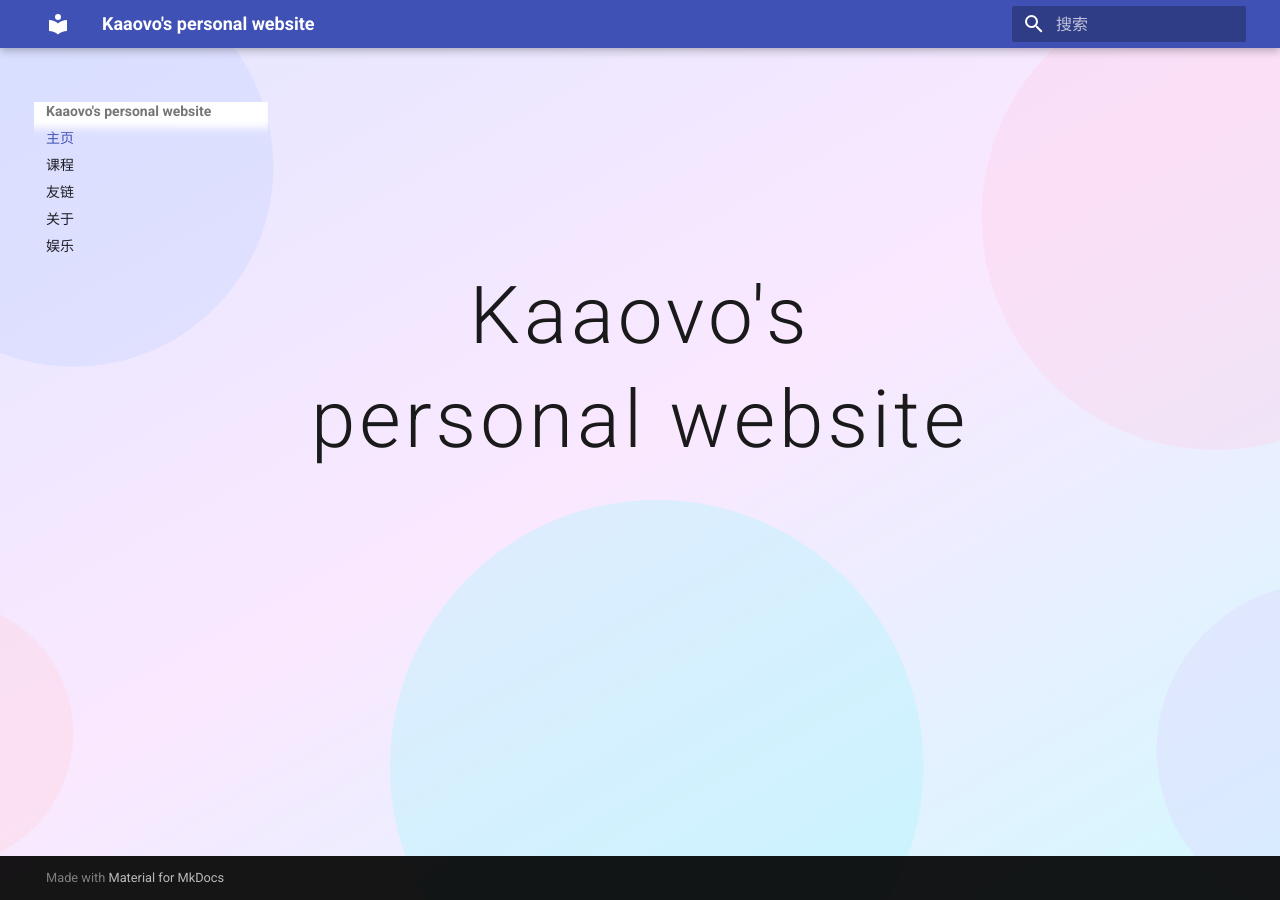
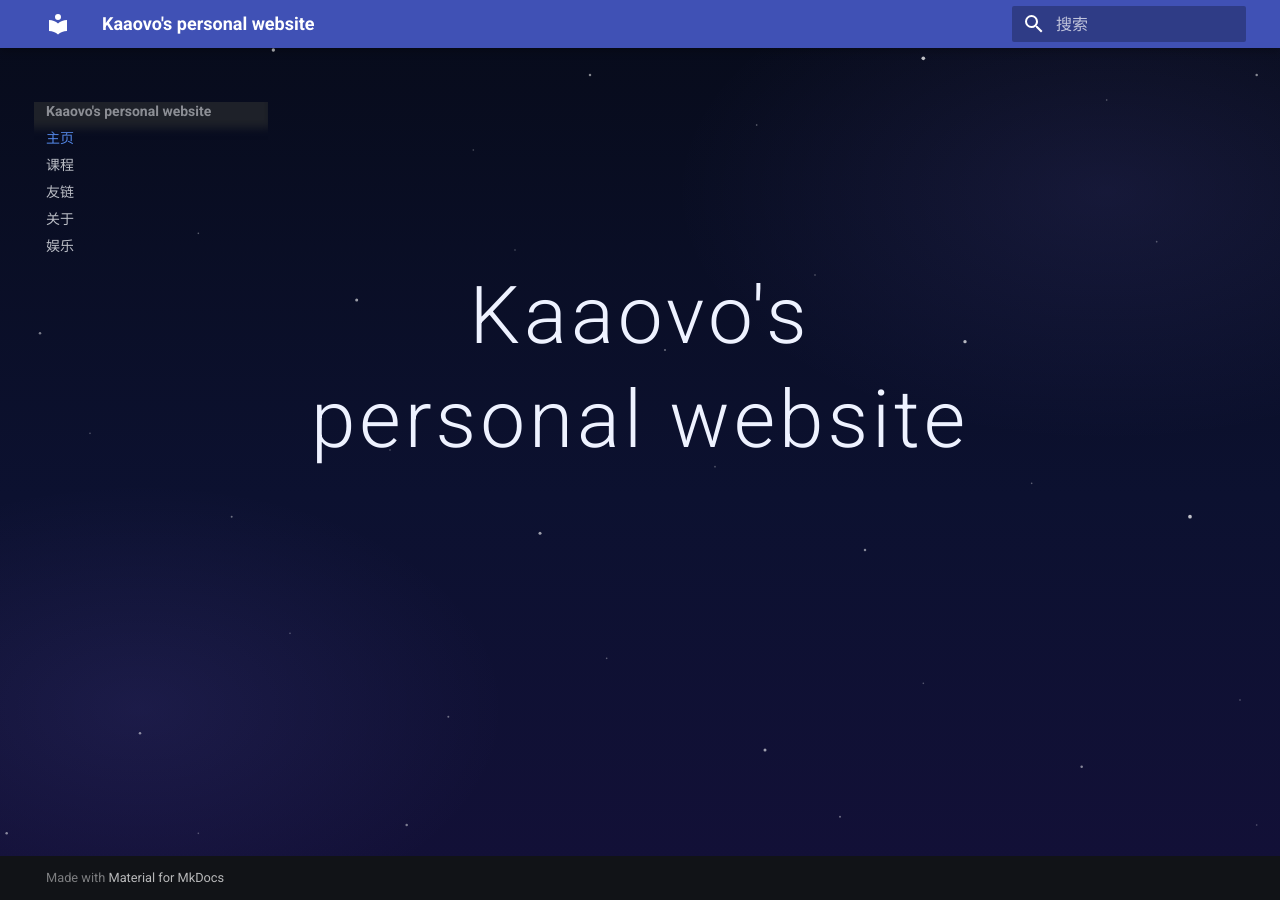
Before and after one commit to rainwithin/rainwithin.github.io, an MkDocs documentation site: the page built from docs/index.md, in a window 1280 px wide. Built offline with MkDocs 1.6.1 and Material for MkDocs 9.7.7, drawn with Linux system fonts in a browser that asks for light colours.

Commit message:
换成深色星空背景

```diff
--- a/docs/index.md
+++ b/docs/index.md
@@ -1,5 +1,5 @@
 <div style="display: flex; align-items: center; justify-content: center; min-height: 60vh; text-align: center;">
-  <h1 style="font-size: 4rem; font-weight: 300; letter-spacing: 0.05em; margin: 0; color: #1a1a1a;">
+  <h1 style="font-size: 4rem; font-weight: 300; letter-spacing: 0.05em; margin: 0; color: #eef2ff;">
     Kaaovo's personal website
   </h1>
 </div>
--- a/mkdocs.yml
+++ b/mkdocs.yml
@@ -4,6 +4,8 @@ site_description: "Kaaovo's personal website"
 theme:
   name: material
   language: zh
+  palette:
+    scheme: slate
 
 extra_css:
   - stylesheets/extra.css
```
Also changed, not shown: docs/assets/bg.svg.
